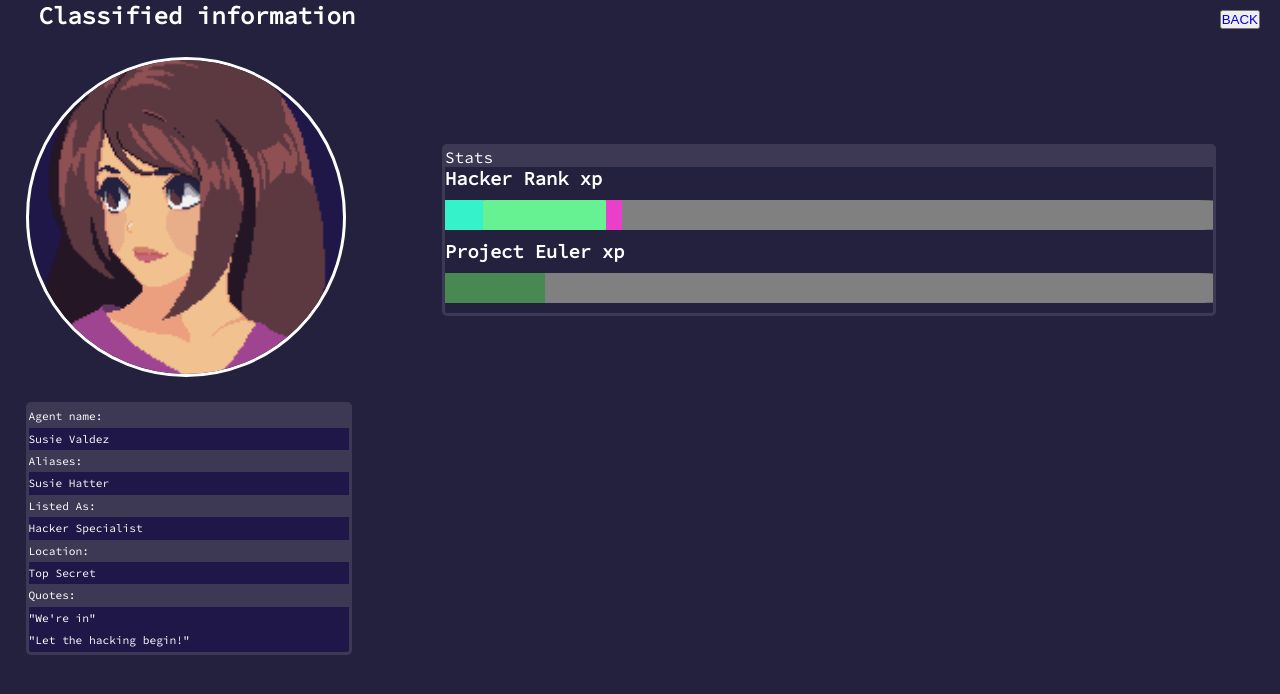
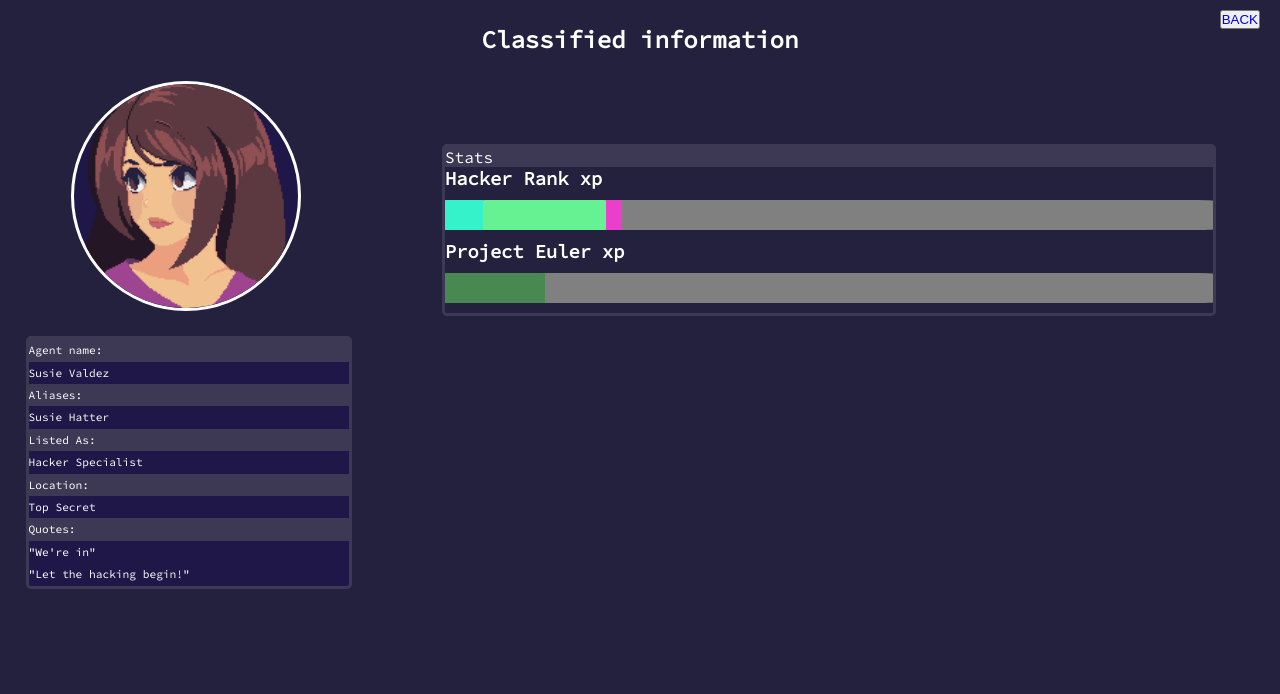
Before and after one commit to SusieValdez/competitive-programming, a website: page docs/index.html in a window 1280 px wide. Drawn offline with Linux system fonts and the light colour scheme.

Commit message:
Add styling

```diff
--- a/docs/assets/styles.css
+++ b/docs/assets/styles.css
@@ -18,7 +18,8 @@ body {
 
 h1 {
   color: white;
-  margin-left: 3%;
+  text-align: center;
+  margin: 24px 0px;
   font-size: 1.5rem;
 }
 
@@ -48,7 +49,7 @@ button a {
 img.avatar {
   border-radius: 50%;
   margin: auto;
-  width: 100%;
+  width: 70%;
   border: solid 3px white;
   background-color: rgb(31, 23, 71);
 }
--- a/docs/index.html
+++ b/docs/index.html
@@ -14,6 +14,7 @@
     <title>Competitive Programming!</title>
   </head>
   <body>
+    <div class="container">
       <button>
         <a href="https://www.susie.mx/">BACK</a>
       </button>
@@ -47,5 +48,6 @@
         <div id="bars"></div>
       </div>
       <script src="./assets/index.js"></script>
+    </div>
   </body>
 </html>
```
Lines whose indentation alone changed are shown as unchanged.
